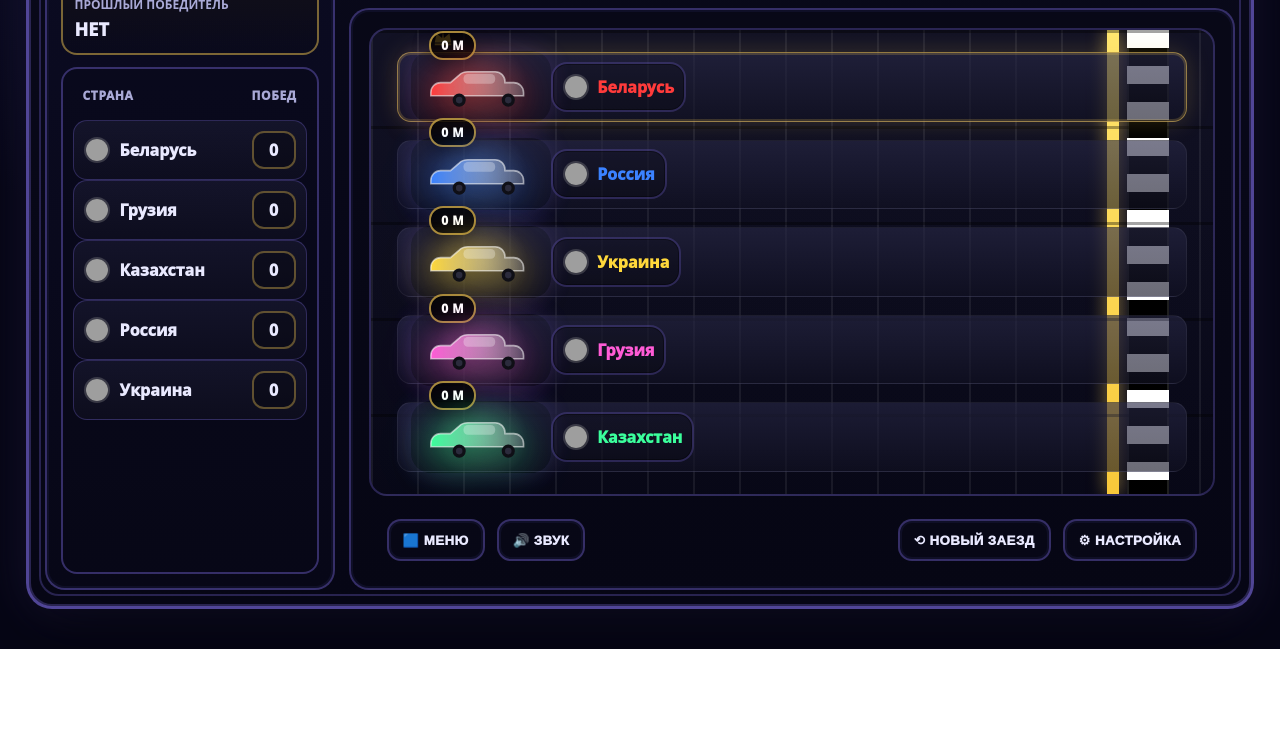
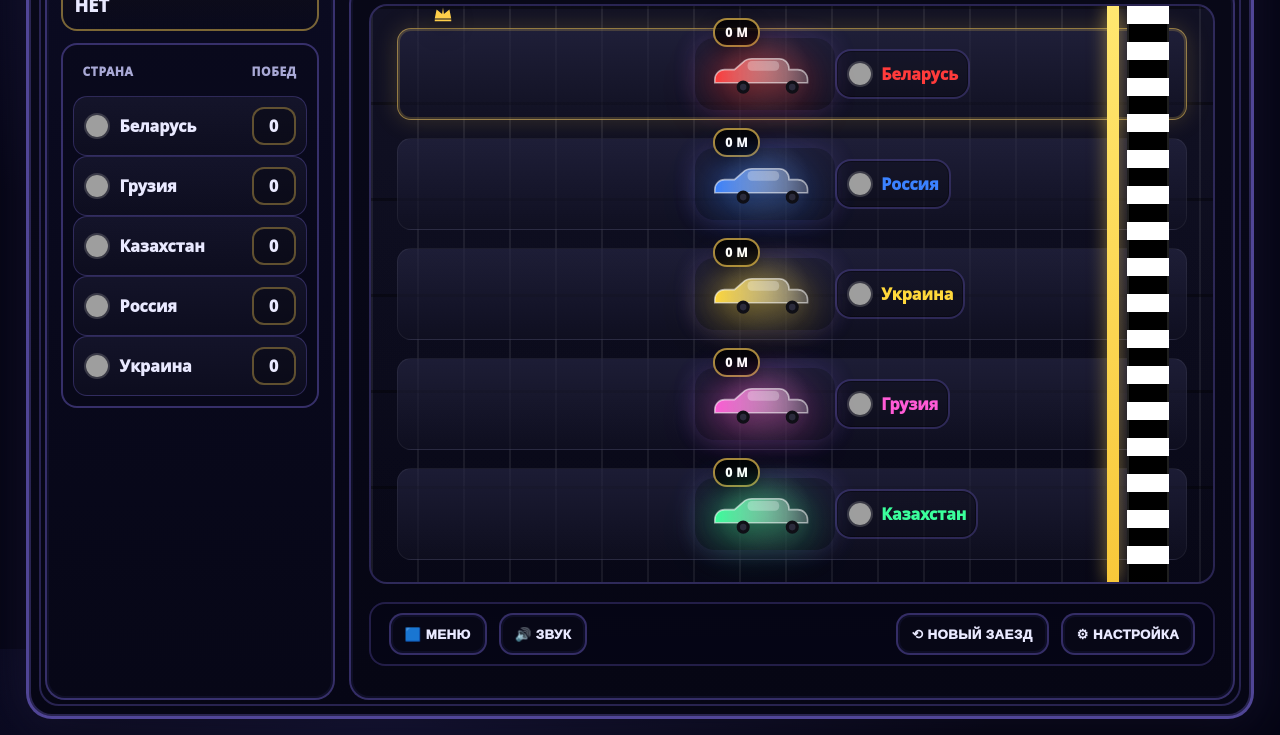
Before and after one commit to HECOL13/mashinki-igri, a plain HTML site: page index.html in a window 1280 px wide. Shown: the part 151-886 px from the top of the page. Before the commit the page ends 800 px from the top, so only its background shows below. Drawn offline with Linux system fonts and the light colour scheme; grey boxes are pictures that could not be loaded.

Commit message:
Add files via upload

```diff
--- a/index.html
+++ b/index.html
@@ -26,11 +26,20 @@
     font-family: system-ui, -apple-system, Segoe UI, Roboto, Arial, sans-serif;
   }
 
-  .frame{height:100vh; padding:16px; display:flex; align-items:center; justify-content:center;}
+  /* ✅ теперь страница может расти по высоте */
+  .frame{
+    min-height:100vh;
+    height:auto;
+    padding:16px;
+    display:flex;
+    align-items:flex-start;
+    justify-content:center;
+  }
 
   .board{
     width:min(1280px, 96vw);
-    height:min(720px, 96vh);
+    height:auto;                 /* ✅ авто-высота */
+    min-height:720px;            /* ✅ как раньше минимально */
     background: linear-gradient(#09091a, #060615);
     border-radius:26px;
     border:3px solid var(--stroke);
@@ -52,7 +61,7 @@
     display:grid;
     grid-template-columns: 290px 1fr;
     gap:14px;
-    height:100%;
+    height:auto;                 /* ✅ авто-высота */
     padding:16px;
   }
 
@@ -86,7 +95,7 @@
   }
 
   .trophyIcon{
-    width:34px; /* можешь менять размер тут */
+    width:34px;
     height:34px;
     filter: drop-shadow(0 0 12px rgba(255,210,90,.25));
     flex:none;
@@ -109,8 +118,8 @@
     display:flex;
     flex-direction:column;
     gap:8px;
-    flex:1;
-    overflow:auto;
+    flex:0;              /* ✅ не заставляем фиксировать высоту */
+    overflow:visible;    /* ✅ растём вниз */
   }
 
   .thead{
@@ -195,18 +204,19 @@
 
   /* FIELD */
   .field{
-    flex:1;
     border-radius:20px;
     border:2px solid rgba(140,120,255,.35);
     background: rgba(8,8,20,.25);
     box-shadow: 0 0 0 2px rgba(20,20,50,.6) inset;
     position:relative;
-    overflow:hidden;
-  }
-
+    overflow:visible; /* ✅ чтобы поле могло расти вниз */
+    padding-bottom:16px;
+  }
+
+  /* ✅ tracks теперь НЕ absolute — растут по контенту */
   .tracks{
-    position:absolute;
-    left:18px; right:18px; top:18px; bottom:92px;
+    position:relative;
+    margin:18px;
     border-radius:18px;
     border:2px solid rgba(140,120,255,.25);
     background: linear-gradient(180deg, rgba(35,35,60,.35), rgba(12,12,28,.35));
@@ -232,6 +242,7 @@
   .finishWrap{
     position:absolute; right:44px; top:0; bottom:0;
     width:62px; display:flex; gap:8px; pointer-events:none;
+    z-index:3;
   }
   .yellowGlow{
     width:12px;
@@ -249,12 +260,10 @@
   }
 
   .lanes{
-    position:absolute;
-    inset:0;
+    position:relative;
     padding:22px 26px;
     display:flex;
     flex-direction:column;
-    justify-content:space-between;
     gap:18px;
     z-index:2;
   }
@@ -378,14 +387,19 @@
 
   /* Bottom buttons */
   .bottomBar{
-    position:absolute;
-    left:18px; right:18px; bottom:16px;
+    margin:0 18px 16px 18px;
     height:64px;
     display:flex;
     justify-content:space-between;
     align-items:center;
     padding:0 18px;
     gap:14px;
+    border-radius:16px;
+    position:sticky; /* ✅ красиво при скролле */
+    bottom:16px;
+    background: rgba(6,6,22,.55);
+    backdrop-filter: blur(6px);
+    border:2px solid rgba(140,120,255,.22);
   }
   .btnRow{display:flex; gap:12px; align-items:center}
   .btn{
@@ -516,6 +530,11 @@
     20%  {opacity:1; transform:scale(1) translateY(0);}
     85%  {opacity:1; transform:scale(1) translateY(0);}
     100% {opacity:0; transform:scale(.98) translateY(6px);}
+  }
+
+  /* адаптация под узкие экраны */
+  @media (max-width: 980px){
+    .layout{grid-template-columns:1fr}
   }
 </style>
 </head>
@@ -576,7 +595,7 @@
         </div>
 
         <section class="field">
-          <div class="tracks">
+          <div class="tracks" id="tracks">
             <div class="finishWrap"><div class="yellowGlow"></div><div class="finish"></div></div>
             <div class="lanes" id="lanes"></div>
           </div>
@@ -702,7 +721,7 @@
       <div style="color:var(--muted); font-weight:1000; font-size:12px; margin-bottom:8px;">Список правил URL</div>
       <div id="rulesList"></div>
       <div class="hint">
-        Ссылки делаем через <b>#</b>: <b>#c=ru&amp;m=5</b> — это чаще работает в “вставках ссылок” у сторонних программ.
+        Ссылки идут через <b>#</b>: <b>#c=ru&amp;m=5</b> — чаще работает в сторонних программах.
       </div>
     </div>
 
@@ -756,13 +775,12 @@
       </div>
 
       <div class="hint" style="margin-top:10px;">
-        Иконка берётся с <b>flagcdn.com</b> по ISO-коду (2 буквы): <b>ru, us, jp, fr</b> и т.д.
-        Если код неправильный — флаг не загрузится.
+        Иконка берётся с <b>flagcdn.com</b> по ISO-коду (2 буквы): <b>ru, us, jp, fr</b>.
       </div>
 
       <div class="grid2" style="grid-template-columns: 1fr 1fr 160px; margin-top:10px;">
         <div>
-          <div class="lbl">Название (как будет в списке)</div>
+          <div class="lbl">Название</div>
           <input class="inp" id="newCountryName" placeholder="Например: Япония" />
         </div>
         <div>
@@ -808,8 +826,8 @@
   // =============================
   // Storage keys
   // =============================
-  const LS_STATE     = "race_state_v8";
-  const LS_RULES     = "race_rules_v8";
+  const LS_STATE     = "race_state_v9";
+  const LS_RULES     = "race_rules_v9";
   const LS_CFG       = "race_cfg_v6";
   const LS_BINDS     = "race_binds_v1";
   const LS_COUNTRIES = "race_countries_v1";
@@ -849,7 +867,6 @@
   function loadCountries(){
     const saved = loadJSON(LS_COUNTRIES, null);
     if(!Array.isArray(saved) || saved.length === 0) return DEFAULT_COUNTRIES.slice();
-    // минимальная валидация
     return saved
       .map(c=>({ name: normalizeName(c.name), code: normalizeCode(c.code), color: c.color || "" }))
       .filter(c=>c.name && c.code);
@@ -873,7 +890,6 @@
   }
   rebuildMaps();
 
-  const MAX_METERS = 2000;
   const flagUrl = (code)=>`https://flagcdn.com/w40/${code}.png`;
 
   // =============================
@@ -963,7 +979,7 @@
   // =============================
   // Cross-tab auto-update
   // =============================
-  const bc = ("BroadcastChannel" in window) ? new BroadcastChannel("race_channel_v5") : null;
+  const bc = ("BroadcastChannel" in window) ? new BroadcastChannel("race_channel_v6") : null;
 
   function broadcastState(){
     if(!bc) return;
@@ -1033,17 +1049,15 @@
   };
 
   function ensureStateCountries(){
-    // добавить новые страны в state
     const existing = new Set(state.countries.map(x=>x.name));
     COUNTRIES.forEach(c=>{
       if(!existing.has(c.name)){
         state.countries.push({ name:c.name, meters:0, wins:0 });
       }
     });
-    // убрать те, которых больше нет (если удалили)
     const allowed = new Set(COUNTRIES.map(c=>c.name));
     state.countries = state.countries.filter(x=>allowed.has(x.name));
-    // если recordCountry исчез — сбросим
+
     if(state.recordCountry !== "НЕТ" && !allowed.has(state.recordCountry)) state.recordCountry = "НЕТ";
     if(state.lastWinner !== "НЕТ" && !allowed.has(state.lastWinner)) state.lastWinner = "НЕТ";
     saveState(false);
@@ -1085,7 +1099,6 @@
 
   (function initState(){
     loadStateFromStorage();
-    // компенсация времени
     if(state.running){
       const elapsed = Math.floor((Date.now() - state.savedAt)/1000);
       state.timeLeft = Math.max(0, state.timeLeft - elapsed);
@@ -1113,13 +1126,11 @@
 
   const miniFlagsEl = document.getElementById("miniFlags");
 
-  // settings selects
   const selCountryRule = document.getElementById("country");
   const selBindCountry = document.getElementById("bindCountry");
   const selMenuWinner = document.getElementById("menuWinner");
   const selMenuRecordCountry = document.getElementById("menuRecordCountry");
 
-  // countries manager
   const countrySearchEl = document.getElementById("countrySearch");
   const countryResultsEl = document.getElementById("countryResults");
   const newCountryNameEl = document.getElementById("newCountryName");
@@ -1167,6 +1178,34 @@
   }
 
   // =============================
+  // ✅ УМНОЕ ПРЕОБРАЗОВАНИЕ ОЧКОВ В ПОЗИЦИЮ (главная правка)
+  // =============================
+  function metersToProgress01(meters){
+    const vals = state.countries.map(x=>x.meters);
+    const max = Math.max(...vals);
+    const min = Math.min(...vals);
+
+    if(!Number.isFinite(max) || max === min) return 0.50;
+
+    const range = max - min;
+    const rel = max > 0 ? (range / max) : 0;
+
+    // если все близко (разница <= 25% от лидера) — держим в середине
+    const isClosePack = rel <= 0.25;
+
+    // нормализация 0..1 внутри текущего диапазона
+    const t = (meters - min) / range;
+
+    if(isClosePack){
+      // середина: 0.35..0.65
+      return 0.35 + t * 0.30;
+    }else{
+      // полный диапазон: 0.08..0.92 (никто не утыкается в финиш мгновенно)
+      return 0.08 + t * 0.84;
+    }
+  }
+
+  // =============================
   // Lanes
   // =============================
   function crownSvg(){
@@ -1182,7 +1221,7 @@
       const lane = document.createElement("div");
       lane.className = "lane";
       lane.setAttribute("data-name", c.name);
-      lane.style.color = (c.color || "#8c78ff"); // ✅ цвет подсветки на лету
+      lane.style.color = (c.color || "#8c78ff");
 
       const st = state.countries.find(x=>x.name===c.name) || {meters:0};
       lane.innerHTML = `
@@ -1210,8 +1249,9 @@
       const wrap = lanesEl.querySelector(`.carWrap[data-name="${CSS.escape(c.name)}"]`);
       if(!wrap || !st) return;
 
-      const p = Math.max(0, Math.min(1, st.meters / MAX_METERS));
-      const left = 3 + p * 72;
+      // ✅ вместо MAX_METERS теперь умная шкала
+      const p01 = metersToProgress01(st.meters);      // 0..1
+      const left = 3 + p01 * 72;                      // 3%..75% как в дизайне
 
       const last = wrap.__lastMeters ?? st.meters;
       const delta = Math.abs(st.meters - last);
@@ -1228,7 +1268,6 @@
         void badge.offsetWidth;
         badge.classList.add("pop");
       }
-
       wrap.__lastMeters = st.meters;
     });
   }
@@ -1261,7 +1300,6 @@
     const mm = String(Math.floor(state.timeLeft/60)).padStart(2,"0");
     const ss = String(state.timeLeft%60).padStart(2,"0");
     timerEl.textContent = `${mm}:${ss}`;
-
     const isX2 = (state.timeLeft > 0 && state.timeLeft <= 60);
     x2hintEl.style.display = isX2 ? "block" : "none";
   }
@@ -1299,7 +1337,7 @@
   }
 
   // =============================
-  // URL helpers + rules
+  // URL rules
   // =============================
   function baseUrl(){
     const u = new URL(window.location.href);
@@ -1318,7 +1356,7 @@
   }
 
   // =============================
-  // Boost apply (многоразово) + x2 в последнюю минуту
+  // Boost apply (многоразово) + x2 последняя минута
   // =============================
   function applyBoostInternal(country, add, fromRemote=false){
     const st = state.countries.find(x=>x.name===country);
@@ -1366,14 +1404,12 @@
     if(!c || !Number.isFinite(m) || m === 0) return;
 
     const country = window.CODE_TO_COUNTRY[c];
-
     history.replaceState({}, "", baseUrl());
 
     if(!country){
       alert("Неизвестная страна в ссылке (код).");
       return;
     }
-
     applyBoostInternal(country, m, false);
   }
 
@@ -1600,12 +1636,13 @@
   // =============================
   // Keybinds
   // =============================
+  const LS_BINDS_LOCAL = LS_BINDS;
   const bindsListEl = document.getElementById("bindsList");
   const bindKeyCodeEl = document.getElementById("bindKeyCode");
   let capturingKey = false;
 
-  function loadBinds(){ return loadJSON(LS_BINDS, []); }
-  function saveBinds(b){ saveJSON(LS_BINDS, b); }
+  function loadBinds(){ return loadJSON(LS_BINDS_LOCAL, []); }
+  function saveBinds(b){ saveJSON(LS_BINDS_LOCAL, b); }
 
   function renderBinds(){
     const binds = loadBinds();
@@ -1712,13 +1749,9 @@
   // Countries manager UI
   // =============================
   function refreshAllCountryUI(){
-    // селекты
     fillSelectWithCountries(selCountryRule, false);
     fillSelectWithCountries(selBindCountry, false);
-    // меню-селекты обновляем при открытии меню (renderMenu), но можно и тут
-    // список стран
     renderCountriesList();
-    // поиск
     renderCountrySearch(countrySearchEl.value || "");
   }
 
@@ -1801,7 +1834,6 @@
     countriesListEl.querySelectorAll("[data-delcountry]").forEach(btn=>{
       btn.onclick = ()=>{
         const name = btn.getAttribute("data-delcountry");
-        // защита: не удаляем последнюю страну
         if(COUNTRIES.length <= 1){ alert("Нельзя удалить последнюю страну."); return; }
 
         COUNTRIES = COUNTRIES.filter(c=>c.name!==name);
@@ -1828,7 +1860,6 @@
     if(!name){ alert("Введите название страны"); return; }
     if(code.length !== 2){ alert("ISO-код должен быть 2 буквы (ru, us, jp)"); return; }
 
-    // запрет дубликатов по имени/коду
     if(COUNTRIES.some(c=>c.name.toLowerCase() === name.toLowerCase())){
       alert("Такая страна уже есть (по названию).");
       return;
@@ -1858,7 +1889,7 @@
   };
 
   // =============================
-  // Open settings
+  // Settings open
   // =============================
   document.getElementById("btnSettings").onclick = ()=>{
     openModal(settingsModal);
```
